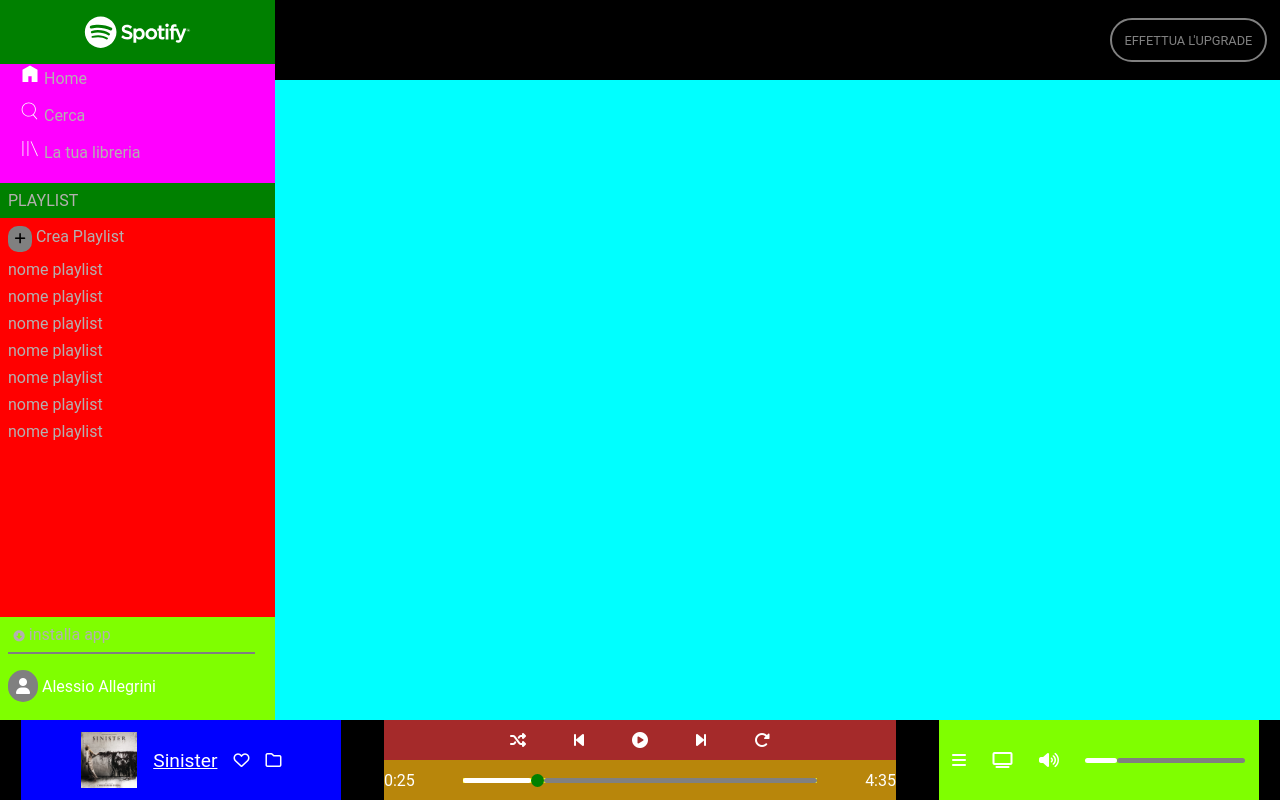
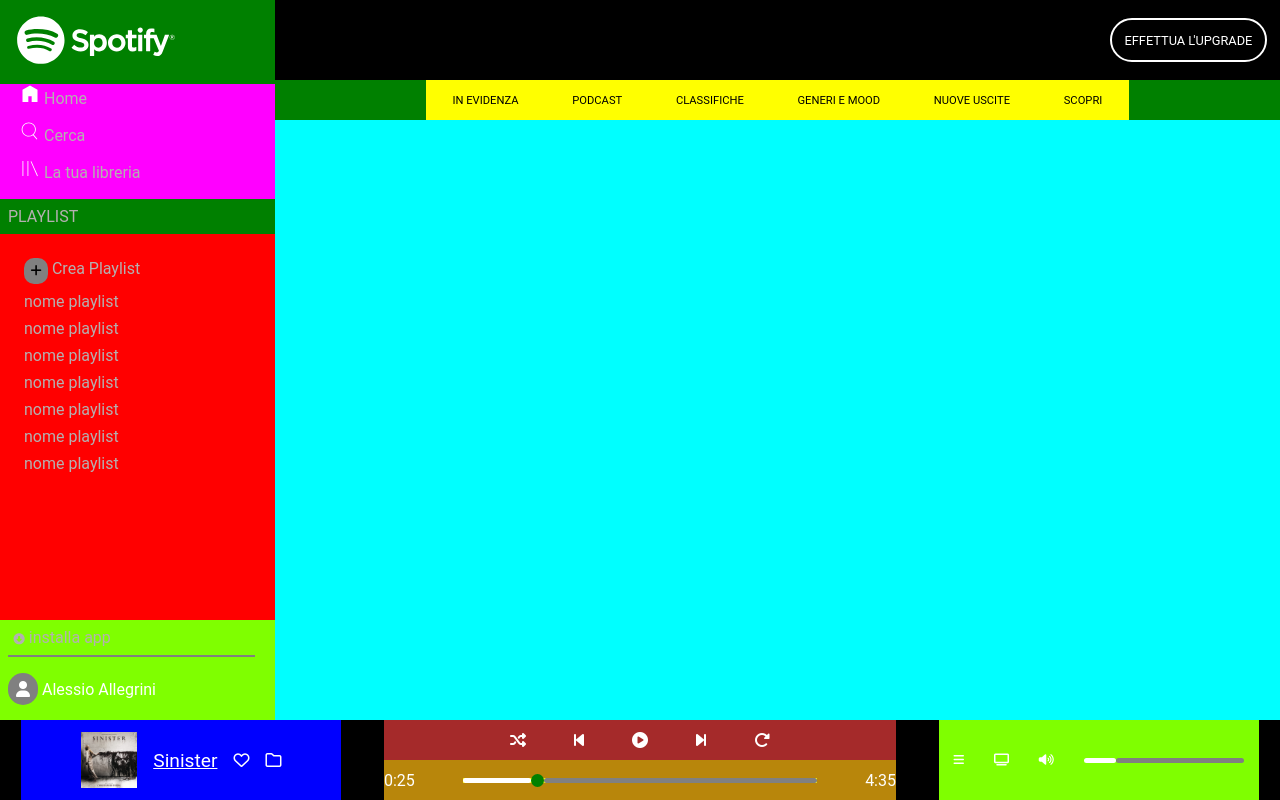
Before and after one commit to AleAlle62/html-css-spotifyweb, a plain HTML site: page index.html in a window 1280 px wide. Drawn offline with Linux system fonts and the light colour scheme.

Commit message:
main part start

```diff
--- a/index.html
+++ b/index.html
@@ -30,7 +30,10 @@
         <!-- laterale  -->
 
         <div class="navbar-lato">
+            <div class="img-logo">
             <img src="img-spotify/logo.svg">
+            </div>
+
 
             <!-- parte delle tre sezioni  -->
 
@@ -78,6 +81,21 @@
 
 
 
+            <!-- barra centrale  -->
+
+            <div class="navbar-centro">
+
+                <div class="barra-centro-up">
+                    <div class="mini-centro-up">
+                        <span>IN EVIDENZA</span>
+                        <span>PODCAST</span>
+                        <span>CLASSIFICHE</span>
+                        <span>GENERI E MOOD</span>
+                        <span>NUOVE USCITE</span>
+                        <span>SCOPRI</span>
+                    </div>
+
+                </div>
 
 
 
@@ -87,9 +105,15 @@
 
 
 
-            <!-- barra centrale  -->
 
-            <div class="navbar-centro"></div>
+
+
+
+
+
+
+
+            </div>
 
         </div>
     </div>
--- a/style.css
+++ b/style.css
@@ -31,7 +31,8 @@
 
 .navbar-lato img {
     padding: 1em;
-    height: 4em;
+    height: 5em;
+
 }
 
 .navbar-lato .home-cerca-libre {
@@ -54,19 +55,30 @@
 
 
 
-
-
 .navbar-lato p {
     margin: 0.5em;
     font-size: 1em;
     color: rgb(180, 176, 176);
 }
 
+
 .playlist {
     height: 50vh;
+    padding: 1em;
     background-color: red;
 }
 
+.playlist p:hover {
+
+    text-decoration: underline;
+    color: black;
+    background-color: #1bd760;
+    width: 7em;
+    transition: 1.5s;
+    scale: 1.1;
+    border-radius: 20px;
+    text-align: center;
+}
 
 .playlist i  {
     background-color: gray;
@@ -134,7 +146,7 @@
 .navbar-sopra {
     background-color: black;
     height: 10vh;
-    opacity: 0.5;
+    /* opacity: 0.5; */
     display: flex;
     justify-content: flex-end;
     align-items: center;
@@ -150,9 +162,52 @@
 }
 
 .navbar-sopra p:hover {
-    background-color: white;
+    background-color: #1bd760;
     color: black;
     scale: 1.1;
+    transition: 1.5s;
+}
+
+
+
+
+/* fine barra lato  */
+
+
+
+
+
+/* inizio parte centrale  */
+
+.navbar-centro {
+    background-color: aqua;
+    height: 75vh;
+}
+
+
+
+.barra-centro-up {
+    background-color: green;
+    height: 5vh;
+    display: flex;
+    justify-content: center;
+    align-items: center;
+    font-size: 0.7em;
+    display: flex;
+}
+
+
+.mini-centro-up {
+    background-color: yellow;
+    height: 100%;
+    align-items: center;
+    display: flex;
+    justify-content: space-around;
+    width: 70%;
+}
+
+.barra-centro-up span:hover {
+    text-decoration: underline #1bd760 3px;
     transition: 1.5s;
 }
 
@@ -170,10 +225,15 @@
 
 
 
-.navbar-centro {
-    background-color: aqua;
-    height: 75vh;
-}
+
+
+
+
+
+
+
+
+
 
 
 
@@ -294,11 +354,14 @@
     color: white;
 }
 
+.down-right i {
+    font-size: 12px;
+}
+
 
 .down-right .barra-volume {
     height: 5px;
     width: 50%;
-    /* background-color: gray; */
     display: flex;
 }
 
```
